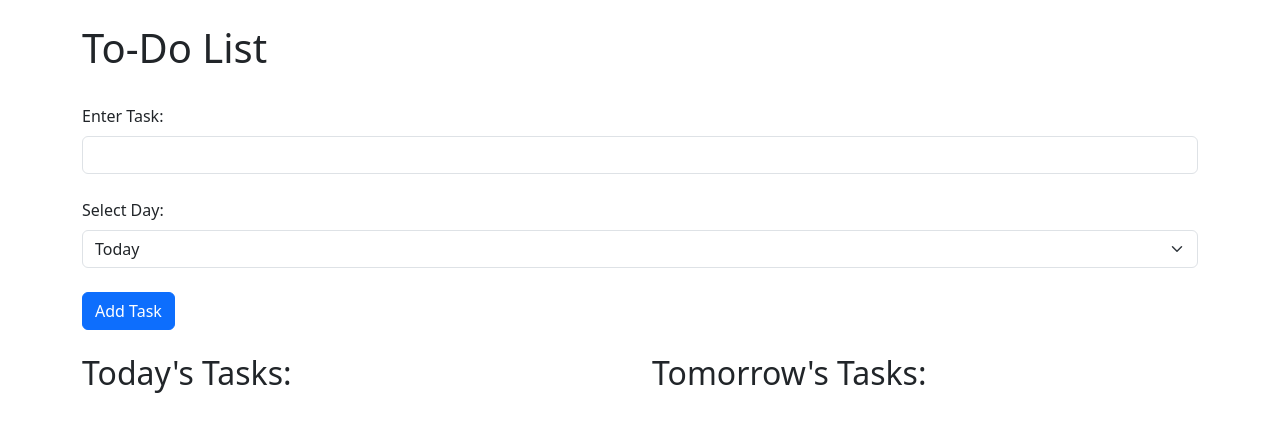
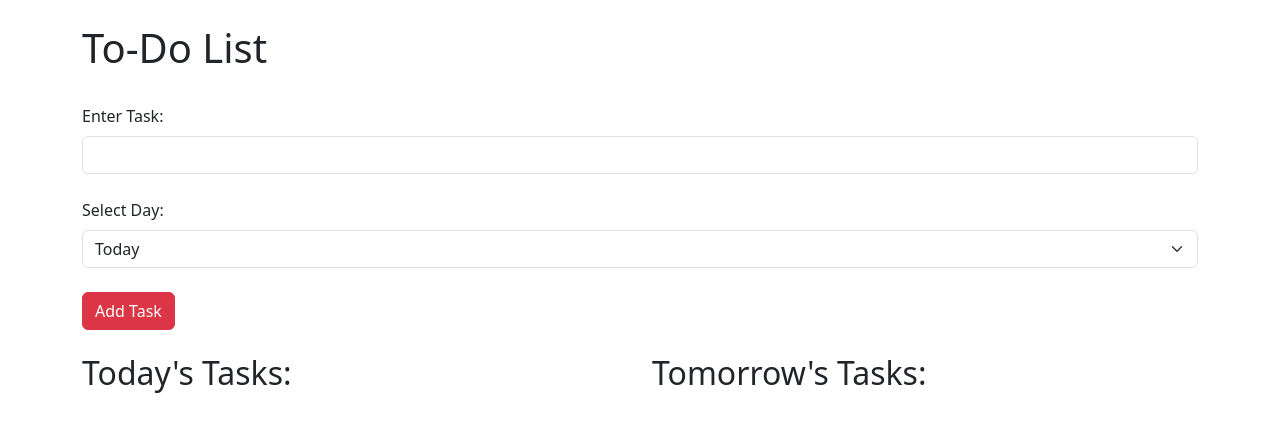
Before and after one commit to badaltomar/Superlist, a plain HTML site: page index.html in a window 1280 px wide. Drawn offline with nearby package versions, Linux system fonts and the light colour scheme.

Commit message:
Update index.html

```diff
--- a/index.html
+++ b/index.html
@@ -22,7 +22,7 @@
       <option value="Tomorrow">Tomorrow</option>
     </select>
     <br />
-    <button id="addButton" class="btn btn-primary">Add Task</button>
+    <button id="addButton" class="btn btn-danger">Add Task</button>
     <br /><br />
 
     <section id="outputContainer">
```
